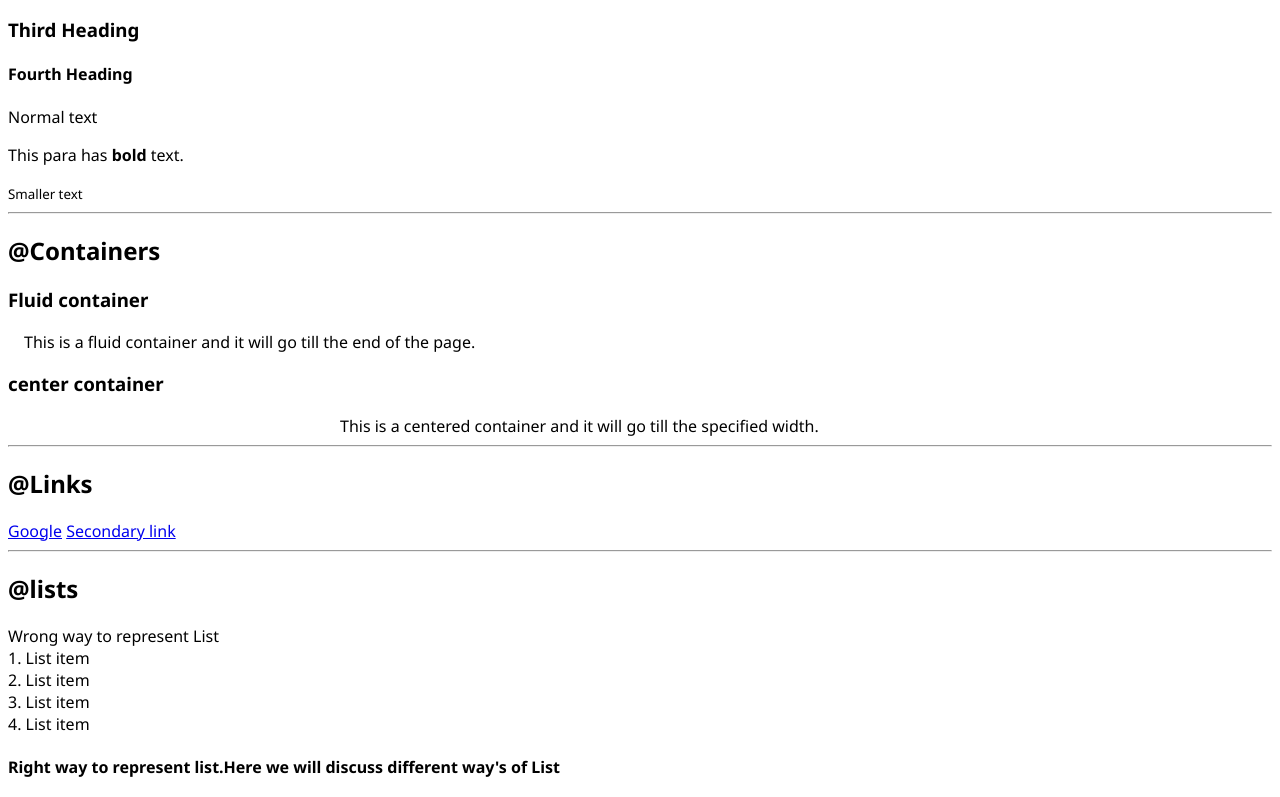
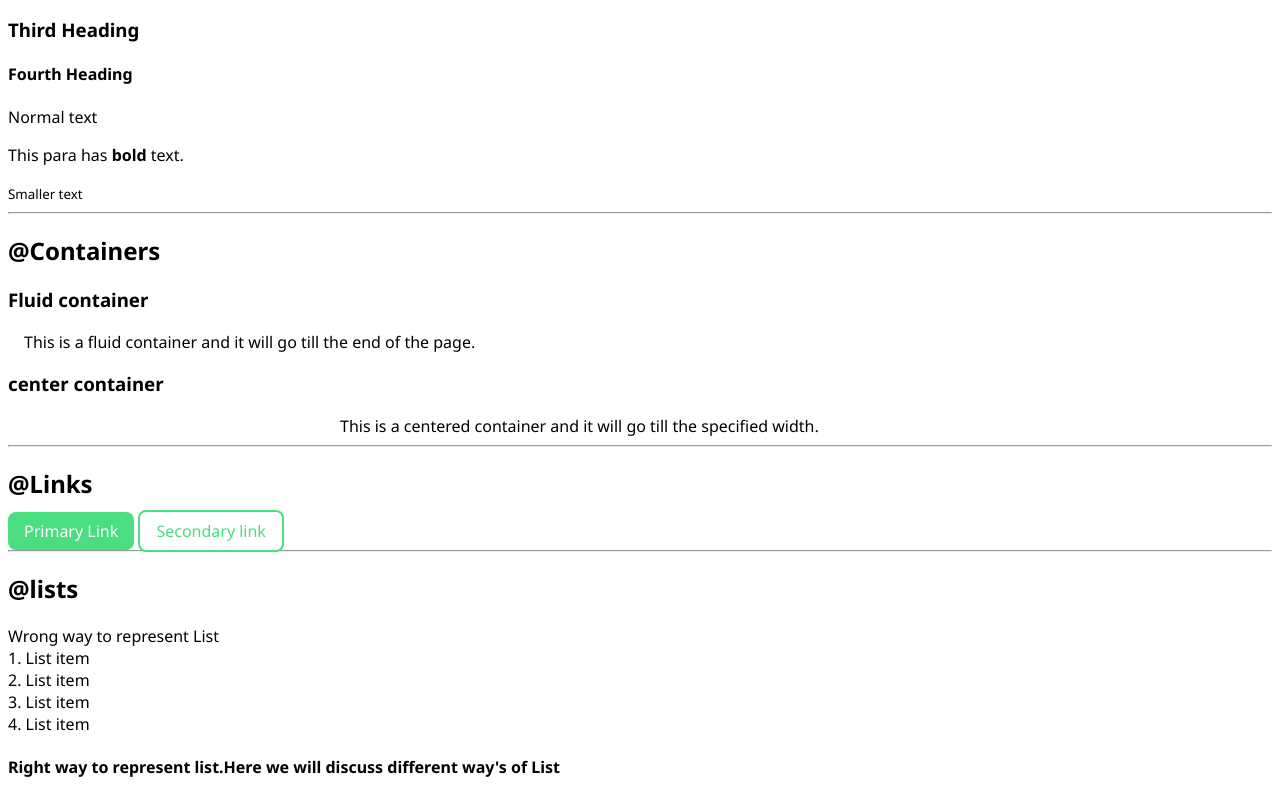
Before and after one commit to ashishdk/Ashish_component_library_with_Neog-camp_3, a plain HTML site: page index.html in a window 1280 px wide. Shown: the part 293-1090 px from the top of the page. Drawn offline with Linux system fonts and the light colour scheme.

Commit message:
Links  done

```diff
--- a/index.html
+++ b/index.html
@@ -32,8 +32,8 @@
 
     <hr>
     <h2>@Links</h2>
-    <a href="https://google.com">Google</a>
-    <a href="Secondary link">Secondary link</ahref></a>
+    <a class="link link-primary"href=" ">Primary Link</a>
+    <a class="link link-secondary"href=" ">Secondary link</a>
     <hr>
 
     <h2>@lists</h2>
--- a/styles.css
+++ b/styles.css
@@ -1,12 +1,32 @@
+/** fonts**/
 @import url('https://fonts.googleapis.com/css2?family=Noto+Sans:wght@400;700&display=swap');
 body{
     font-family: 'Noto Sans', sans-serif;
     }
+:root{
+    --primary-color: #4ADE80;
+}
+
+    /**Container**/
 .container {
-padding-left: 1rem;
-padding-right: 1rem;
+padding:0rem 1rem;
 }
 .container-center{
     max-width: 600px;
     margin:auto;
 }
+/** links**/
+.link{
+    text-decoration: none;
+    padding: 0.5rem 1rem;
+}
+.link-primary{
+    background-color: var(--primary-color);
+    border-radius: 0.5rem;
+    color:white;
+}
+.link-secondary{
+    color: var(--primary-color);
+    border: 2px solid var(--primary-color);
+    border-radius: 0.5rem;
+}
```
